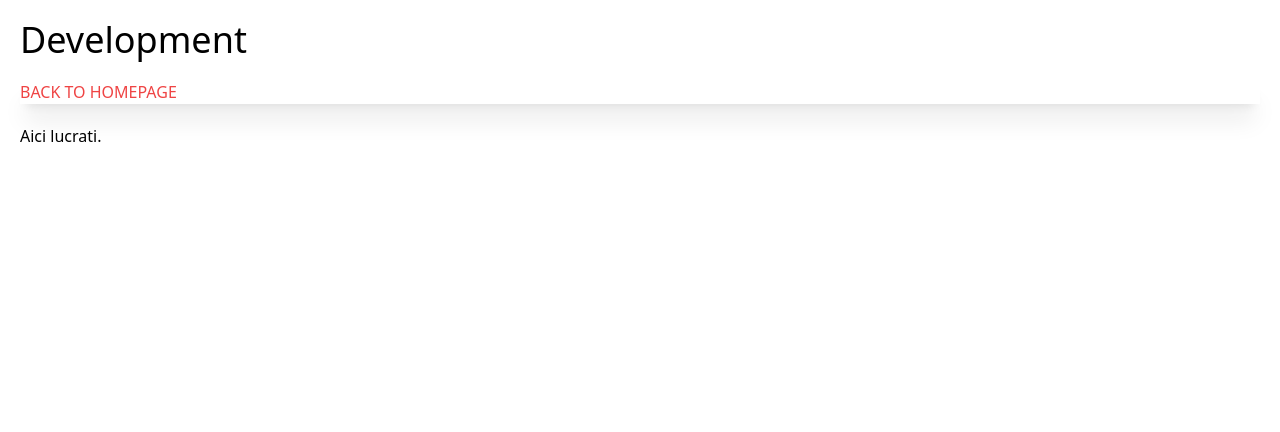
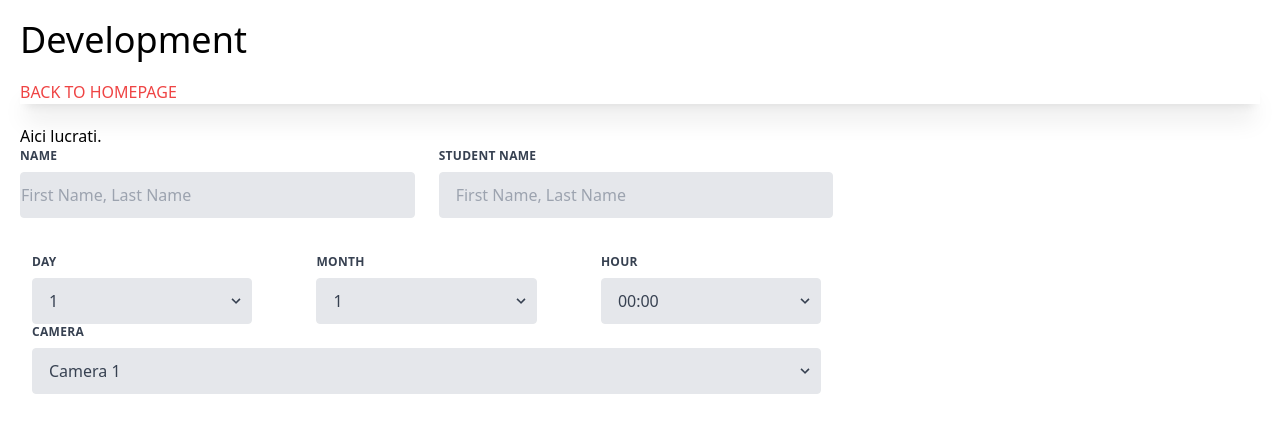
Before and after one commit to Fundatia-Sinca/armoniatracks, a Vue app in the folder frontend/: page /devpage in a window 1280 px wide. Shown: the top 432 px of the page. Built offline with nearby package versions, Linux system fonts and the light colour scheme; no server answers.

Commit message:
form added to DevPage

```diff
--- a/frontend/src/views/DevPage.vue
+++ b/frontend/src/views/DevPage.vue
@@ -1,4 +1,5 @@
-<script setup></script>
+<script setup>
+import Form from "@/components/Form.vue" </script>
 <template>
     <div class="flex flex-col gap-y-5 p-5">
         <span class="text-4xl text-black">Development</span>
@@ -8,6 +9,7 @@
 
 
     <span class="p-5">Aici lucrati.</span>
+    <Form/>
 
 </template>
 <style scoped></style>
```
